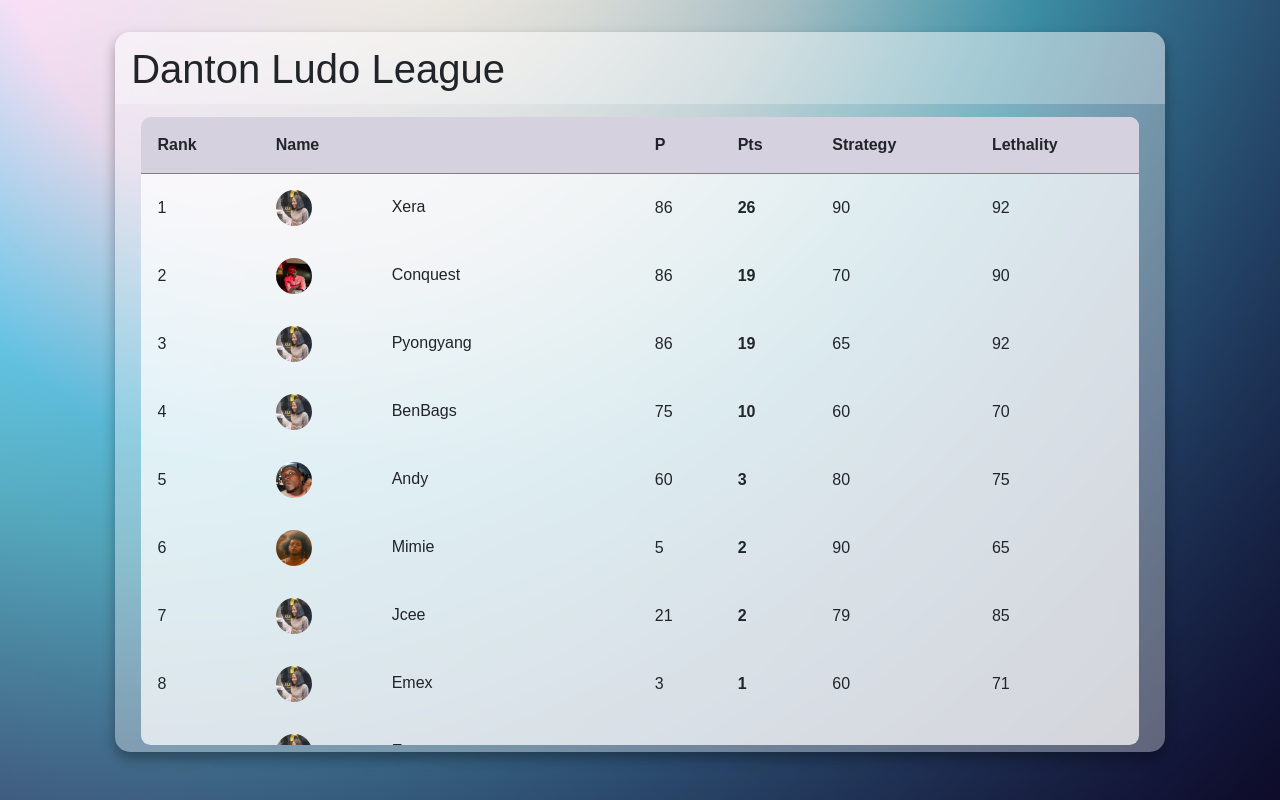
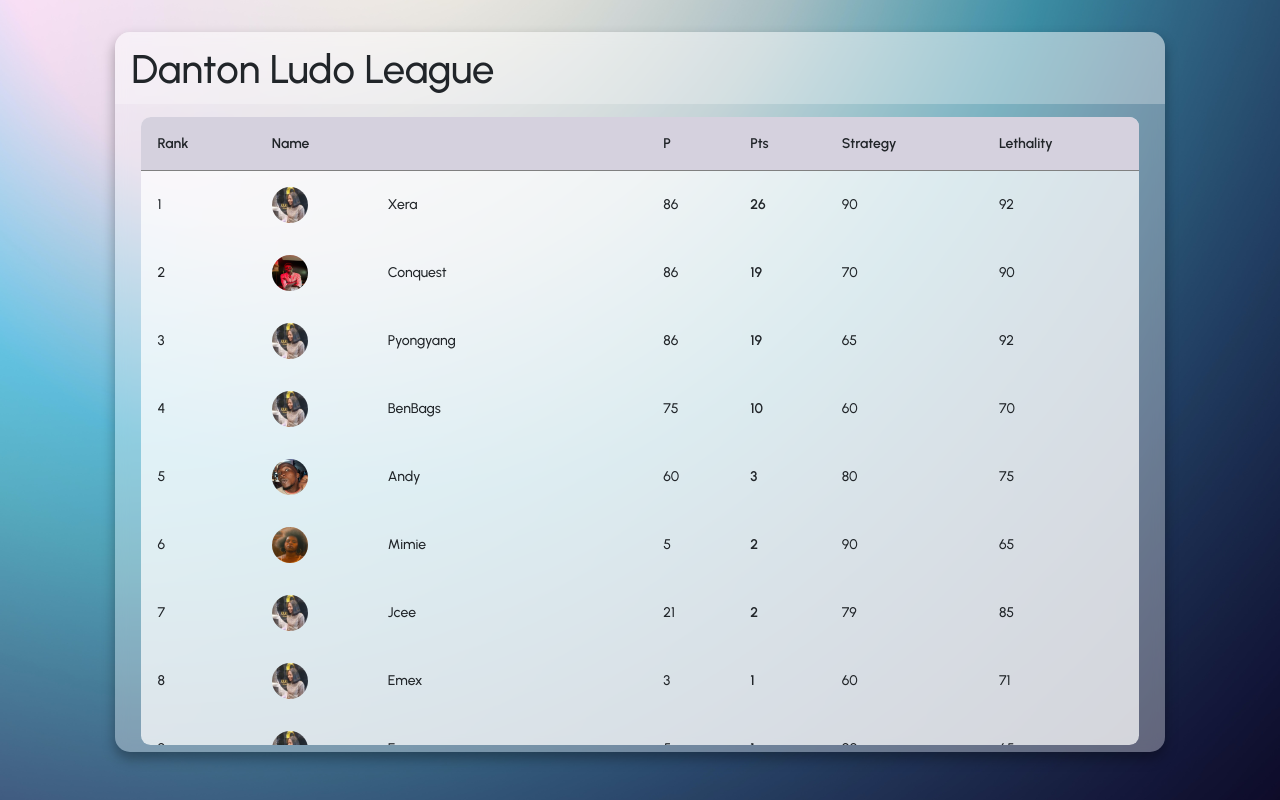
Before and after one commit to conquest-bishop/blackbox, a plain HTML site: page index.html in a window 1280 px wide. Drawn offline with nearby package versions, Linux system fonts and the light colour scheme.

Commit message:
changed font size

```diff
--- a/home.css
+++ b/home.css
@@ -3,7 +3,12 @@
     padding: 0;
 
     box-sizing: border-box;
-    font-family: sans-serif;
+    font-family: 'Urbanist', sans-serif;
+}
+
+h1{
+    /* font-family: 'Inter', sans-serif; */
+font-family: 'Urbanist', sans-serif;
 }
 
 body{
@@ -12,6 +17,7 @@ body{
     display: flex;
     justify-content: center;
     align-items: center;
+    font-size: 14px;
 
 }
 
--- a/index.html
+++ b/index.html
@@ -7,6 +7,9 @@
     <title>Ludo League</title>
     <link rel="preconnect" href="https://fonts.googleapis.com">
     <link rel="preconnect" href="https://fonts.gstatic.com" crossorigin>
+    <link rel="preconnect" href="https://fonts.googleapis.com">
+<link rel="preconnect" href="https://fonts.gstatic.com" crossorigin>
+<link href="https://fonts.googleapis.com/css2?family=Inter:wght@600&family=Urbanist:ital,wght@0,300;0,500;0,600;1,400;1,800&display=swap" rel="stylesheet">
     <link href="https://fonts.googleapis.com/css2?family=Inter:wght@600&display=swap" rel="stylesheet">
     <link href="https://cdn.jsdelivr.net/npm/bootstrap@5.0.2/dist/css/bootstrap.min.css" rel="stylesheet" integrity="sha384-EVSTQN3/azprG1Anm3QDgpJLIm9Nao0Yz1ztcQTwFspd3yD65VohhpuuCOmLASjC" crossorigin="anonymous">
     <link rel="stylesheet" href="home.css">
```
